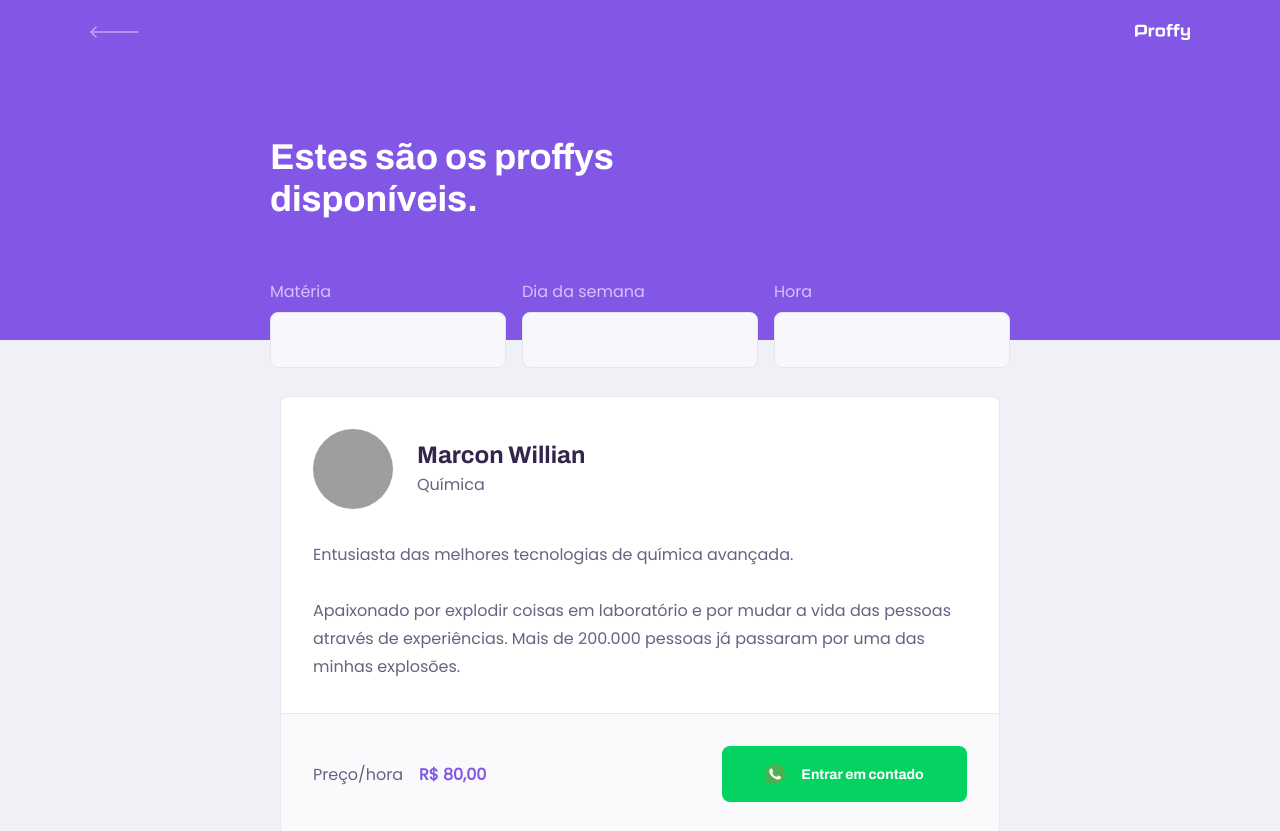
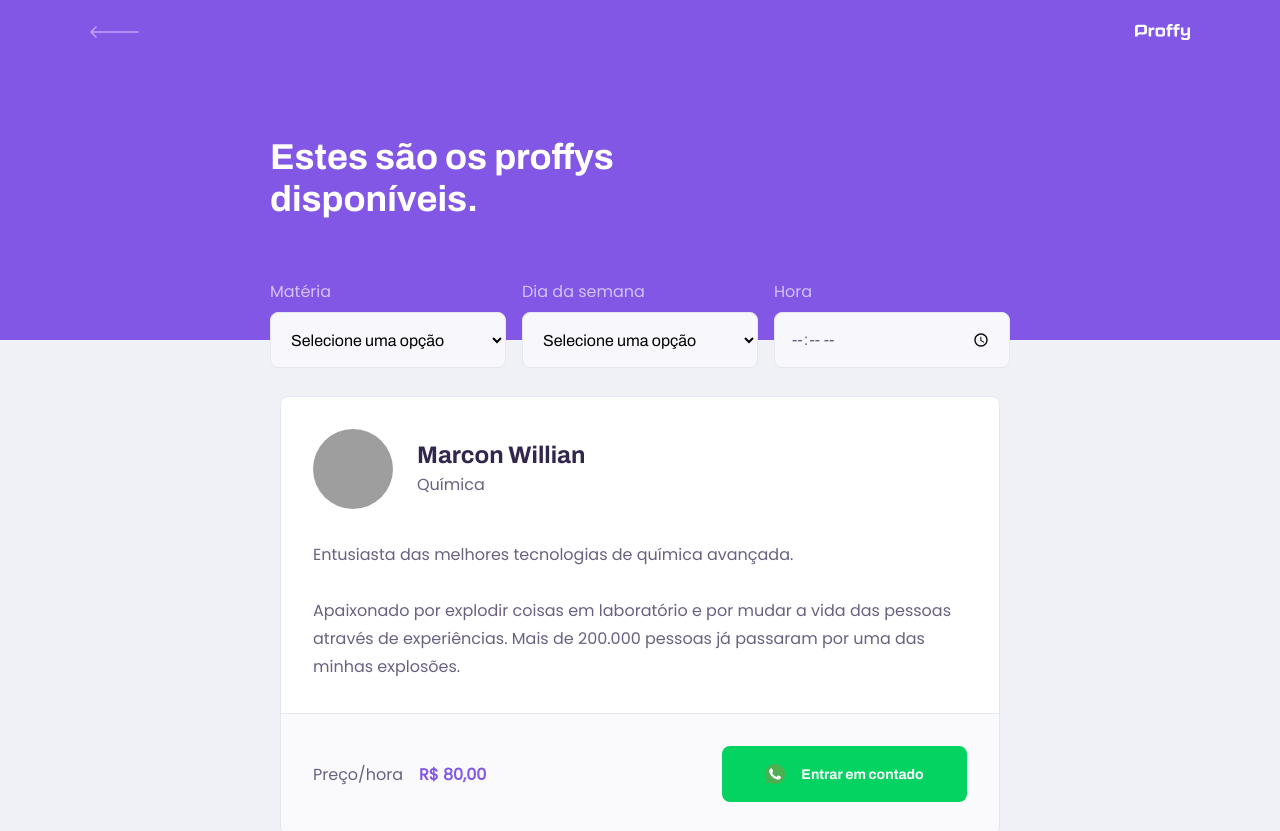
Before and after one commit to marconwillian/Proffy, a React (Create React App) app in the folder packages/web/: page /study in a window 1280 px wide. Shown: the top 831 px of the page. Built offline with nearby package versions, Linux system fonts and the light colour scheme; grey boxes are pictures that could not be loaded.

Commit message:
web - Update inputs for Select

```diff
--- a/packages/web/src/pages/TeacherList/index.tsx
+++ b/packages/web/src/pages/TeacherList/index.tsx
@@ -4,24 +4,46 @@ import { Link } from 'react-router-dom';
 import './styles.css';
 import PageHeader from '../../components/PageHeader';
 import TeacherItem from '../../components/TeacherItem';
+import Input from '../../components/Input';
+import Select from '../../components/Select';
 
 function TeacherList(){
     return (
         <div id="page-teacher-list" className="container">
             <PageHeader title="Estes são os proffys disponíveis.">
                 <form id="search-teachers">
-                    <div className="input-block">
-                        <label htmlFor="subject">Matéria</label>
-                        <input type="text" id="subject" />
-                    </div>
-                    <div className="input-block">
-                        <label htmlFor="week_day">Dia da semana</label>
-                        <input type="text" id="week_day" />
-                    </div>
-                    <div className="input-block">
-                        <label htmlFor="time">Hora</label>
-                        <input type="text" id="time" />
-                    </div>
+                    <Select
+                        label="Matéria"
+                        name="subject"
+                        options={[
+                            {value: 'Artes'},
+                            {value: 'Biologia'},
+                            {value: 'Ciências'},
+                            {value: 'Educação física'},
+                            {value: 'Física'},
+                            {value: 'Geografia'},
+                            {value: 'História'},
+                            {value: 'Matemática'},
+                            {value: 'Português'},
+                            {value: 'Química'}
+                        ]}
+                    />
+
+                    <Select
+                        label="Dia da semana"
+                        name="week_day"
+                        options={[
+                            {value: '0', label: 'Domingo'},
+                            {value: '1', label: 'Segunda'},
+                            {value: '2', label: 'Terça'},
+                            {value: '3', label: 'Quarta'},
+                            {value: '4', label: 'Quinta'},
+                            {value: '5', label: 'Sexta'},
+                            {value: '6', label: 'Sábado'}
+                        ]}
+                    />
+
+                    <Input name="Hora" label="Hora" type="time"/>
                 </form>
             </PageHeader>
 
--- a/packages/web/src/pages/TeacherList/styles.css
+++ b/packages/web/src/pages/TeacherList/styles.css
@@ -9,41 +9,6 @@
 
 #search-teachers label {
     color: var(--color-text-in-primary);
-}
-
-#search-teachers .input-block {
-    position: relative;
-}
-
-#search-teachers .input-block + .input-block{
-    margin-top: 1.4rem;
-}
-
-#search-teachers .input-block label {
-    position: 1.4rem;
-}
-
-#search-teachers .input-block input {
-    width: 100%;
-    height: 5.6rem;
-    margin-top: 0.8rem;
-    border-radius: 0.8rem;
-    background: var(--color-input-background);
-    border: 1px solid var(--color-line-in-white);
-    outline: 0;
-    padding: 0 1.6rem;
-    font: 1.6rem Archivo;
-}
-
-#search-teachers .input-block:focus-within::after {
-    width: calc(100% - 3.2rem);
-    height: 2px;
-    content: '';
-    background: var(--color-primary-light);
-    position: absolute;
-    left: 1.6rem;
-    right: 1.6rem;
-    bottom: 0;
 }
 
 #page-teacher-list main {
@@ -66,7 +31,8 @@
 
     }
 
-    #search-teachers .input-block + .input-block{
+    #search-teachers .input-block + .input-block,
+    #search-teachers .input-block + .select-block {
         margin-top: 0;
     }
 
```
